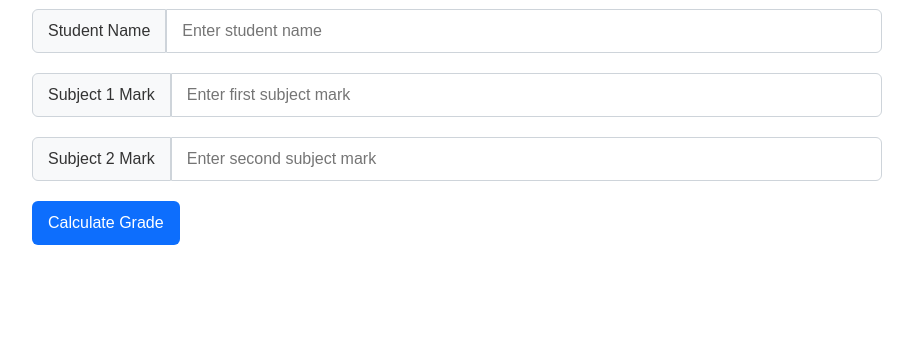
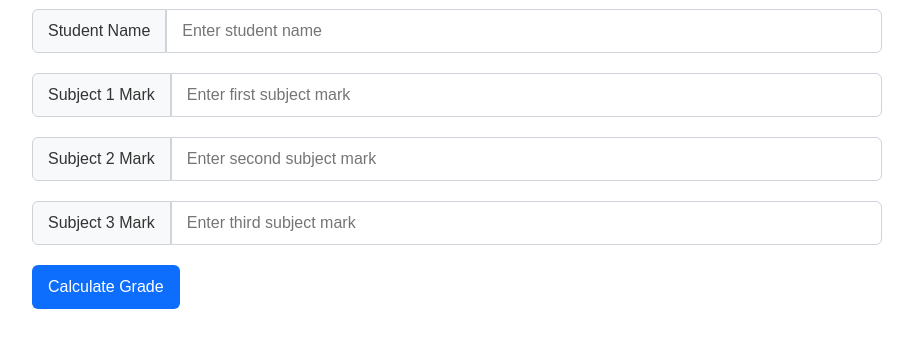
Before and after one commit to eliasmarga50-png/Student_Grade_Calculator, a plain HTML site: page index.html in a window 1280 px wide. Shown: the part 79-426 px from the top of the page, without its empty margins (108-1021 px from the left). Drawn offline with Linux system fonts and the light colour scheme.

Commit message:
create the third mark label

```diff
--- a/index.html
+++ b/index.html
@@ -46,6 +46,18 @@
             >
         </div>
 
+        <div class="input-group">
+            <label for="mark3">Subject 3 Mark</label>
+            <input
+                type="number"
+                id="mark3"
+                placeholder="Enter third subject mark"
+                min="0"
+                max="100"
+                step="any"
+            >
+        </div>
+
         <div id="result" class="result"></div>
 
         <button id="calculateBtn">Calculate Grade</button>
```
